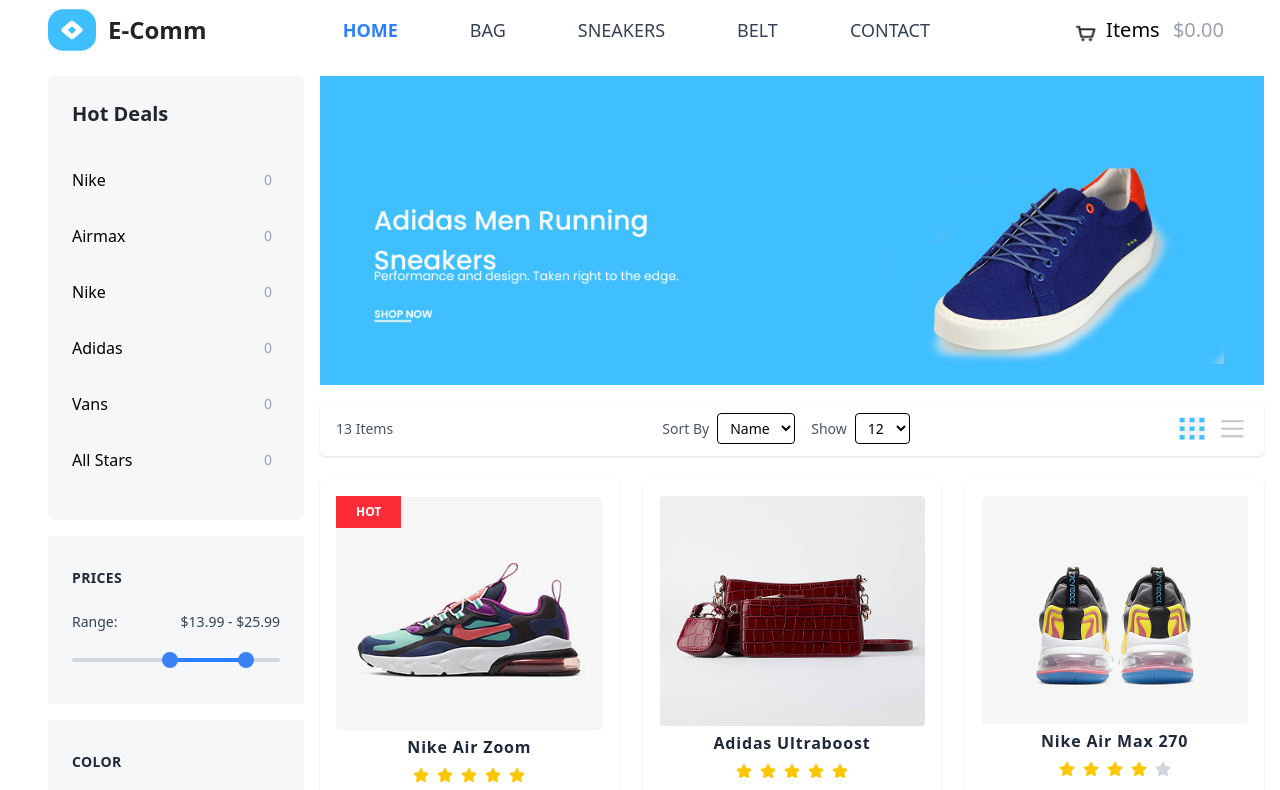
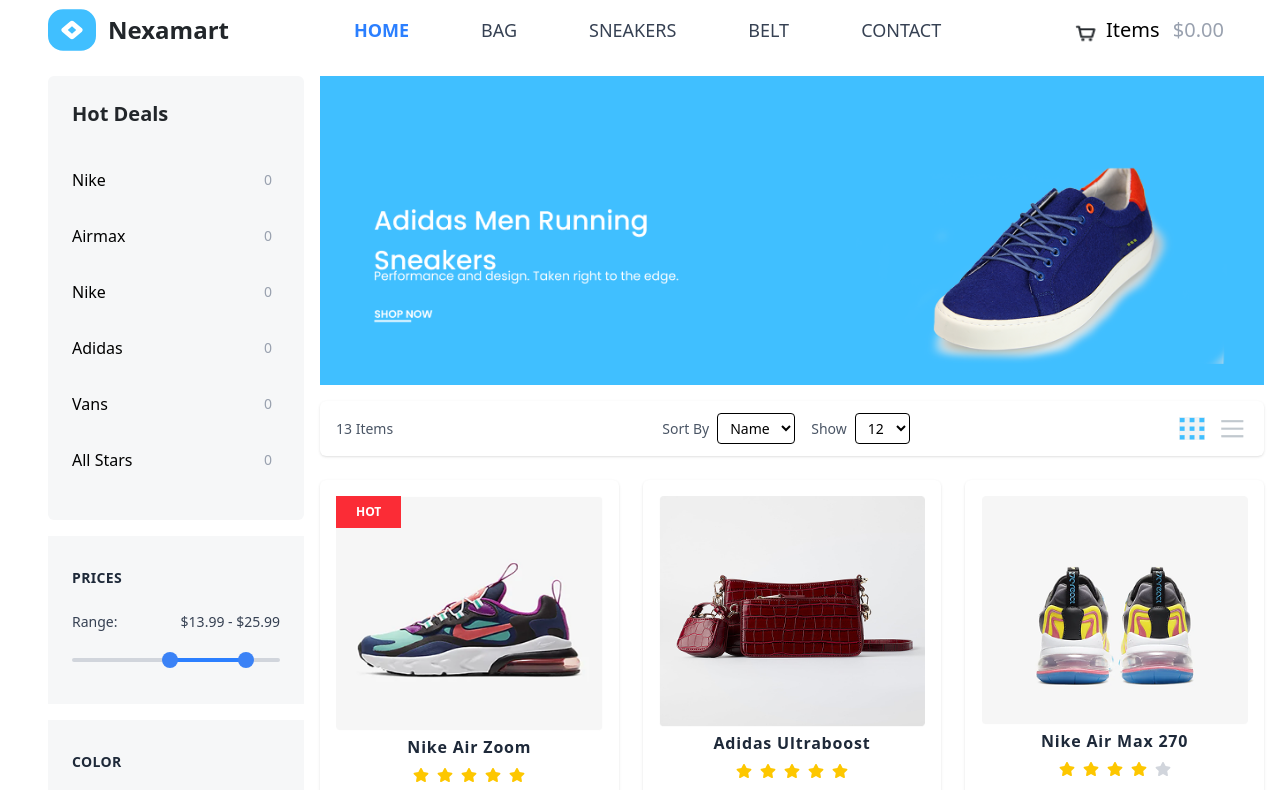
Before and after one commit to yashdotdev/E-Comm, a React (Vite) app: page / in a window 1280 px wide. Shown: the top 790 px of the page. Built offline with nearby package versions, Linux system fonts and the light colour scheme.

Commit message:
updated the name

```diff
--- a/src/components/Header/Header.jsx
+++ b/src/components/Header/Header.jsx
@@ -11,7 +11,7 @@
         <div className="flex items-center">
           <img src={img1} alt="Icon" className="h-12 w-12" />
           <p className="text-center ml-3 text-[24px] font-bold text-[#22262A]">
-            E-Comm
+            Nexamart
           </p>
         </div>
 
```
